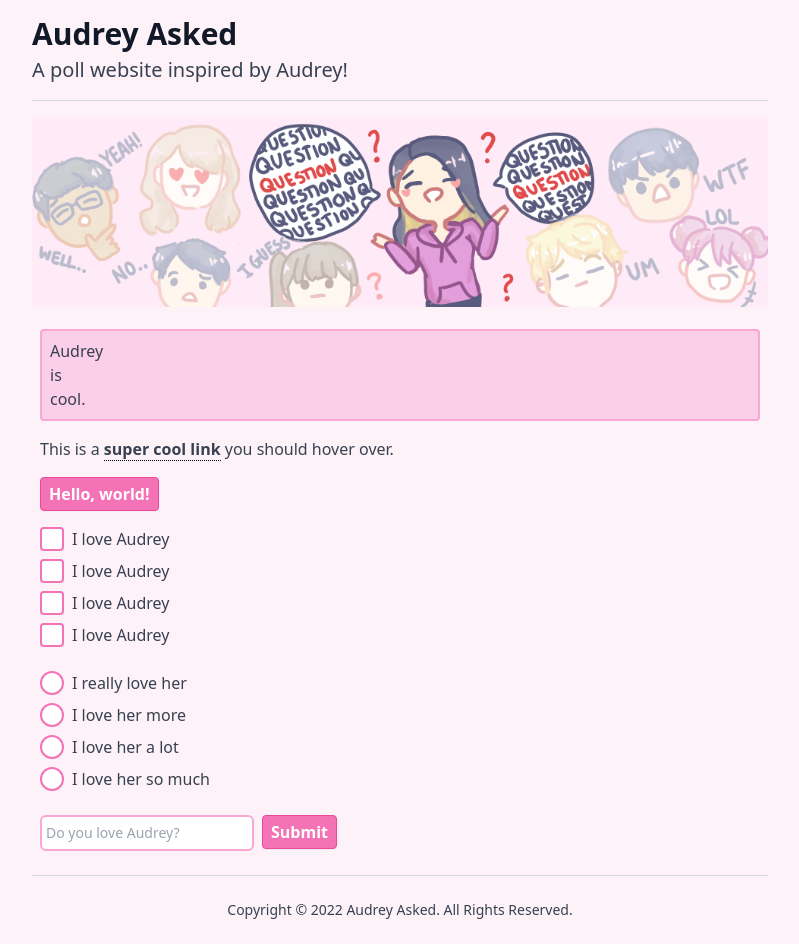
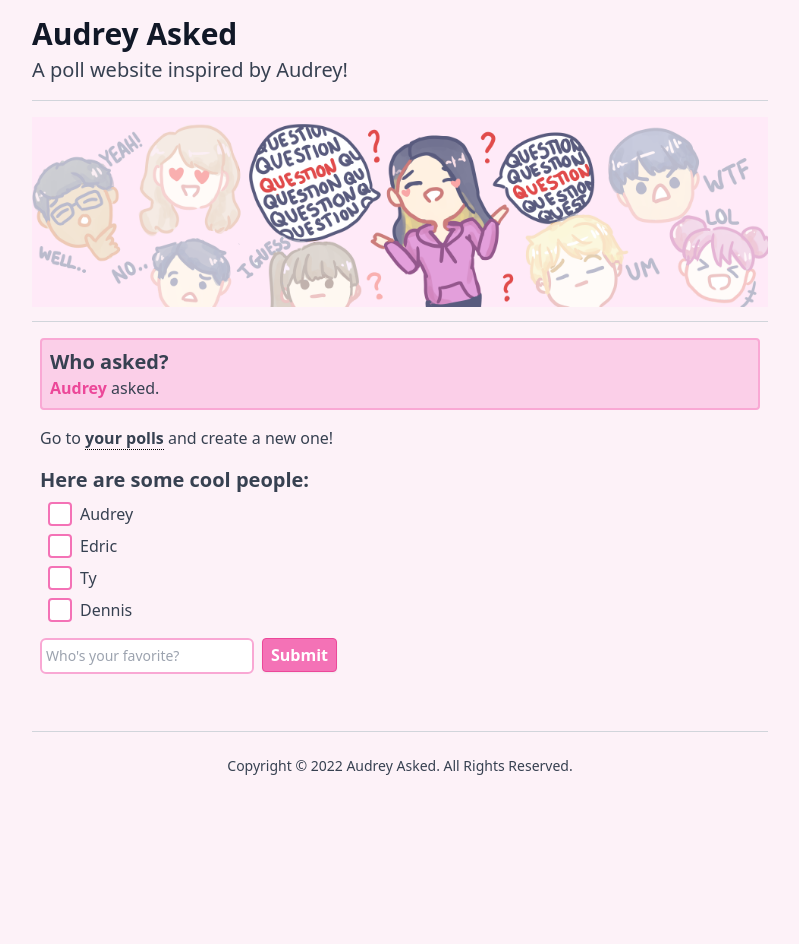
Before and after one commit to Den4200/audreyasked, a Next.js app: page / in a window 1280 px wide. Shown: the whole page, without its empty margins (240-1039 px from the left). After the commit the page ends 800 px from the top, so only its background shows below. Built offline with nearby package versions, Linux system fonts and the light colour scheme; what tailwindcss-named-groups would draw is missing.

Commit message:
Spiffy up the homepage a bit.

```diff
--- a/src/pages/index.tsx
+++ b/src/pages/index.tsx
@@ -5,9 +5,7 @@ import Image from 'next/image';
 import Button from '@/components/Button';
 import Checkbox from '@/components/Checkbox';
 import ConfettiForm from '@/components/ConfettiForm';
-import ButtonLink from '@/components/link/ButtonLink';
 import UnderlineLink from '@/components/link/UnderlineLink';
-import RadioButton from '@/components/RadioButton';
 import TextInput from '@/components/TextInput';
 import banner from '@/public/assets/banner.png';
 import Main from '@/templates/Main';
@@ -23,52 +21,33 @@ const Index = () => {
         src={banner}
         alt="banner"
       />
+      <hr className="border-gray-300 my-2" />
 
       <div className="bg-pink-200 mx-2 my-4 rounded p-2 border-2 border-pink-300">
-        <div>Audrey</div>
-        <div>is</div>
-        <div>cool.</div>
+        <h2 className="text-xl font-semibold">Who asked?</h2>
+        <p>
+          <span className="text-pink-500 font-semibold">Audrey</span> asked.
+        </p>
       </div>
-
       <div className="m-2 flex flex-col justify-around text-md">
         <div>
-          This is a <UnderlineLink href="#">super cool link</UnderlineLink> you
-          should hover over.
+          Go to <UnderlineLink href="/polls">your polls</UnderlineLink> and
+          create a new one!
         </div>
-        <div className="flex justify-between">
-          <ButtonLink className="mt-4" href="#">
-            Hello, world!
-          </ButtonLink>
-        </div>
-        <div className="mt-4">
-          <div className="flex mb-2">
-            <Checkbox className="mr-4" /> I love Audrey
+        <div className="mt-4 space-y-2">
+          <h2 className="text-xl font-semibold">Here are some cool people:</h2>
+          <div className="flex ml-2">
+            <Checkbox className="mr-4" /> Audrey
           </div>
-          <div className="flex mb-2">
-            <Checkbox className="mr-4" /> I love Audrey
+          <div className="flex ml-2">
+            <Checkbox className="mr-4" /> Edric
           </div>
-          <div className="flex mb-2">
-            <Checkbox className="mr-4" /> I love Audrey
+          <div className="flex ml-2">
+            <Checkbox className="mr-4" /> Ty
           </div>
-          <div className="flex mb-2">
-            <Checkbox className="mr-4" /> I love Audrey
+          <div className="flex ml-2">
+            <Checkbox className="mr-4" /> Dennis
           </div>
-        </div>
-        <div className="mt-4">
-          <form>
-            <div className="flex mb-2">
-              <RadioButton name="test" className="mr-4" /> I really love her
-            </div>
-            <div className="flex mb-2">
-              <RadioButton name="test" className="mr-4" /> I love her more
-            </div>
-            <div className="flex mb-2">
-              <RadioButton name="test" className="mr-4" /> I love her a lot
-            </div>
-            <div className="flex mb-2">
-              <RadioButton name="test" className="mr-4" /> I love her so much
-            </div>
-          </form>
         </div>
         <div className="mt-4">
           <ConfettiForm onSubmit={() => setInput('')}>
@@ -76,7 +55,7 @@ const Index = () => {
               onChange={(event) => setInput(event.target.value)}
               value={input}
               required
-              placeholder="Do you love Audrey?"
+              placeholder="Who's your favorite?"
             />
             <Button className="ml-2">Submit</Button>
           </ConfettiForm>
```
